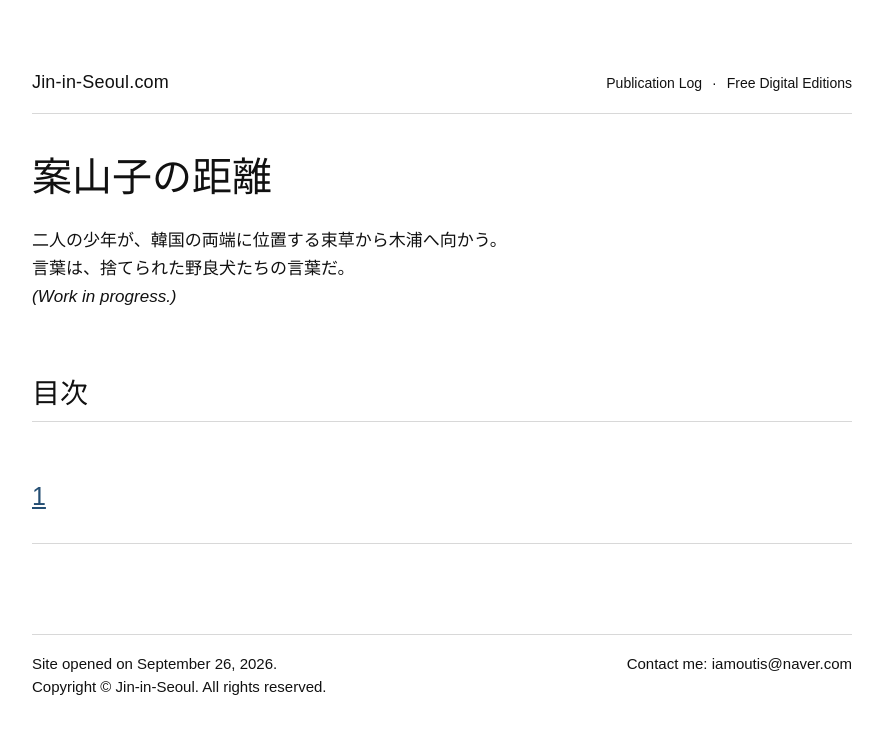
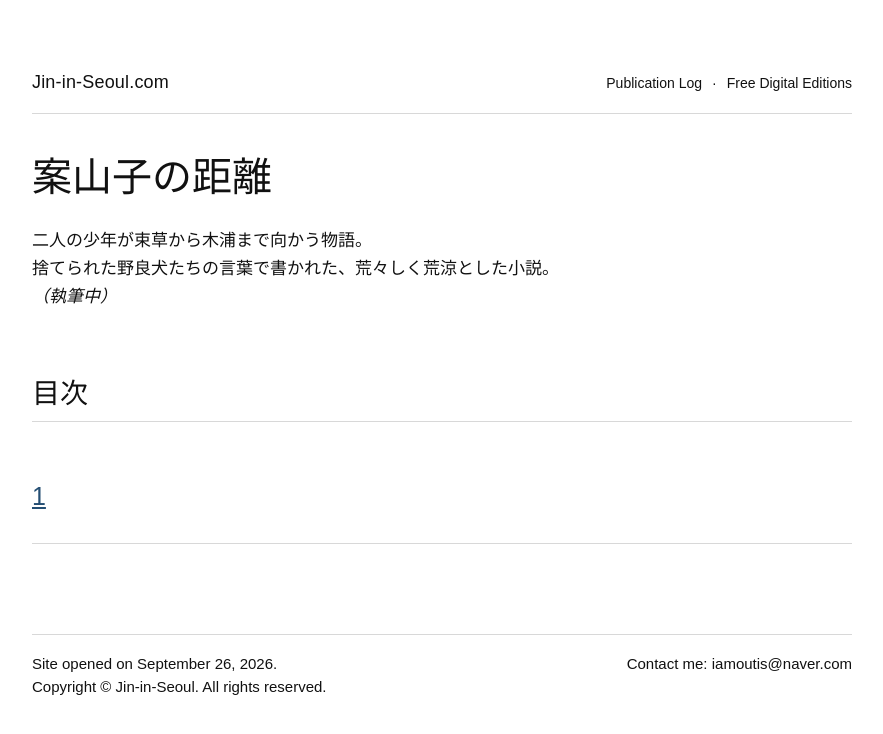
Before and after one commit to Jin-in-Seoul/Jin-in-Seoul, a Jekyll site: the page built from scarecrow-distance/ja/index.html, in a window 1280 px wide. Shown: the top 734 px of the page, without its empty margins (198-1081 px from the left). Built offline with Jekyll 4.4.1, drawn with Linux system fonts in a browser that asks for light colours.

Commit message:
Add files via upload

```diff
--- a/index.html
+++ b/index.html
@@ -304,8 +304,8 @@
       </h2>
 
       <p>
-        Two boys move from Sokcho to Mokpo, two cities at opposite ends of South Korea.<br>
-        The language is that of abandoned stray dogs.
+        A story about two boys making their way from Sokcho to Mokpo.<br>
+        A rough, desolate novel written in the language of abandoned stray dogs.
       </p>
 
       <p><em>(Work in progress.)</em></p>
--- a/scarecrow-distance/en/index.html
+++ b/scarecrow-distance/en/index.html
@@ -22,8 +22,8 @@
 
     {% include header.html %}
     <h1>Scarecrow Distance</h1>
-    <p class="deck">Two boys move from Sokcho to Mokpo, two cities at opposite ends of South Korea.<br>
-      The language is that of abandoned stray dogs.</p>
+    <p class="deck">A story about two boys making their way from Sokcho to Mokpo.<br>
+      A rough, desolate novel written in the language of abandoned stray dogs.</p>
     <p class="deck"><em>(Work in progress.)</em></p>
 
     <h2>Contents</h2>
--- a/scarecrow-distance/fr/index.html
+++ b/scarecrow-distance/fr/index.html
@@ -22,9 +22,9 @@
 
     {% include header.html %}
     <h1>Mal reçu</h1>
-    <p class="deck">Deux garçons vont de Sokcho à Mokpo, deux villes situées aux extrémités opposées de la Corée du Sud.<br>
-      La langue est celle de chiens errants abandonnés.</p>
-    <p class="deck"><em>(Work in progress.)</em></p>
+    <p class="deck">L’histoire de deux garçons allant de Sokcho à Mokpo.<br>
+      Un roman âpre et désolé, écrit dans la langue de chiens errants abandonnés.</p>
+    <p class="deck"><em>(En cours d’écriture.)</em></p>
 
     <h2>Sommaire</h2>
     <section class="work-list">
--- a/scarecrow-distance/ja/index.html
+++ b/scarecrow-distance/ja/index.html
@@ -22,9 +22,9 @@
 
     {% include header.html %}
     <h1>案山子の距離</h1>
-    <p class="deck">二人の少年が、韓国の両端に位置する束草から木浦へ向かう。<br>
-      言葉は、捨てられた野良犬たちの言葉だ。</p>
-    <p class="deck"><em>(Work in progress.)</em></p>
+    <p class="deck">二人の少年が束草から木浦まで向かう物語。<br>
+      捨てられた野良犬たちの言葉で書かれた、荒々しく荒涼とした小説。</p>
+    <p class="deck"><em>（執筆中）</em></p>
 
     <h2>目次</h2>
     <section class="work-list">
--- a/scarecrow-distance/ko/index.html
+++ b/scarecrow-distance/ko/index.html
@@ -22,9 +22,9 @@
 
     {% include header.html %}
     <h1>소실점</h1>
-    <p class="deck">두 소년이 대한민국의 양 끝에 있는 속초에서 목포까지 간다.<br>
-      언어는 유기된 들개들의 언어다.</p>
-    <p class="deck"><em>(Work in progress.)</em></p>
+    <p class="deck">두 소년이 속초에서 목포까지 가는 이야기다.<br>
+      유기된 들개들의 언어로 쓰여진 거칠고 황량한 소설.</p>
+    <p class="deck"><em>(작업중)</em></p>
 
     <h2>목차</h2>
     <section class="work-list">
```
